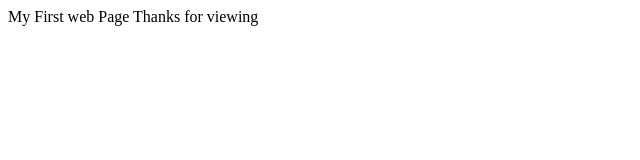
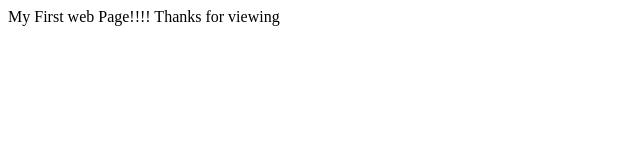
Before and after one commit to bsownda/main, a plain HTML site: page index.html in a window 1280 px wide. Shown: the full height of the page, 0-640 px from the left. Drawn offline with Linux system fonts and the light colour scheme.

Commit message:
3rd commit

```diff
--- a/index.html
+++ b/index.html
@@ -1,3 +1,3 @@
-<html><head>My First web Page</head>
+<html><head>My First web Page!!!!</head>
 <body> Thanks for viewing </body>
 </html>
```
